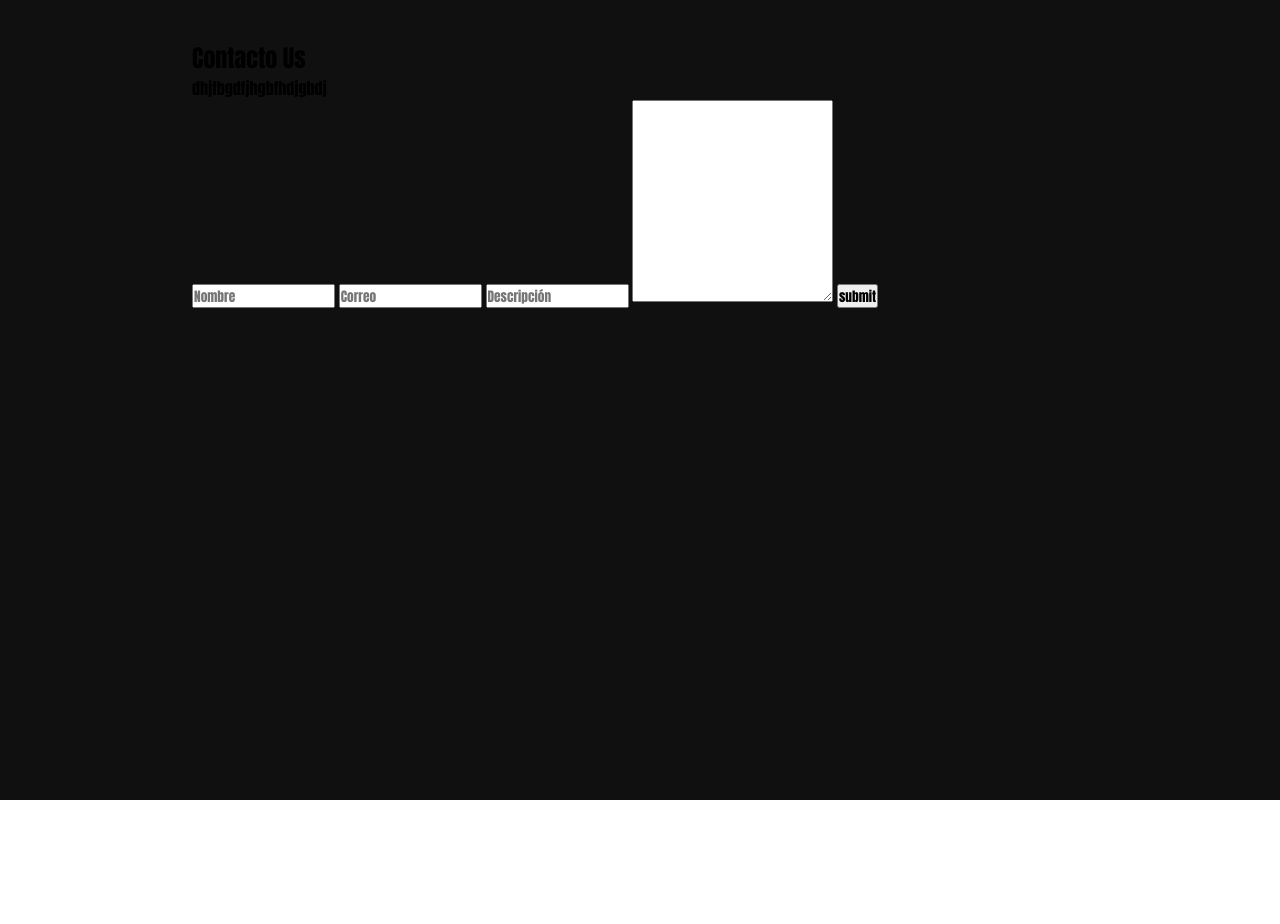
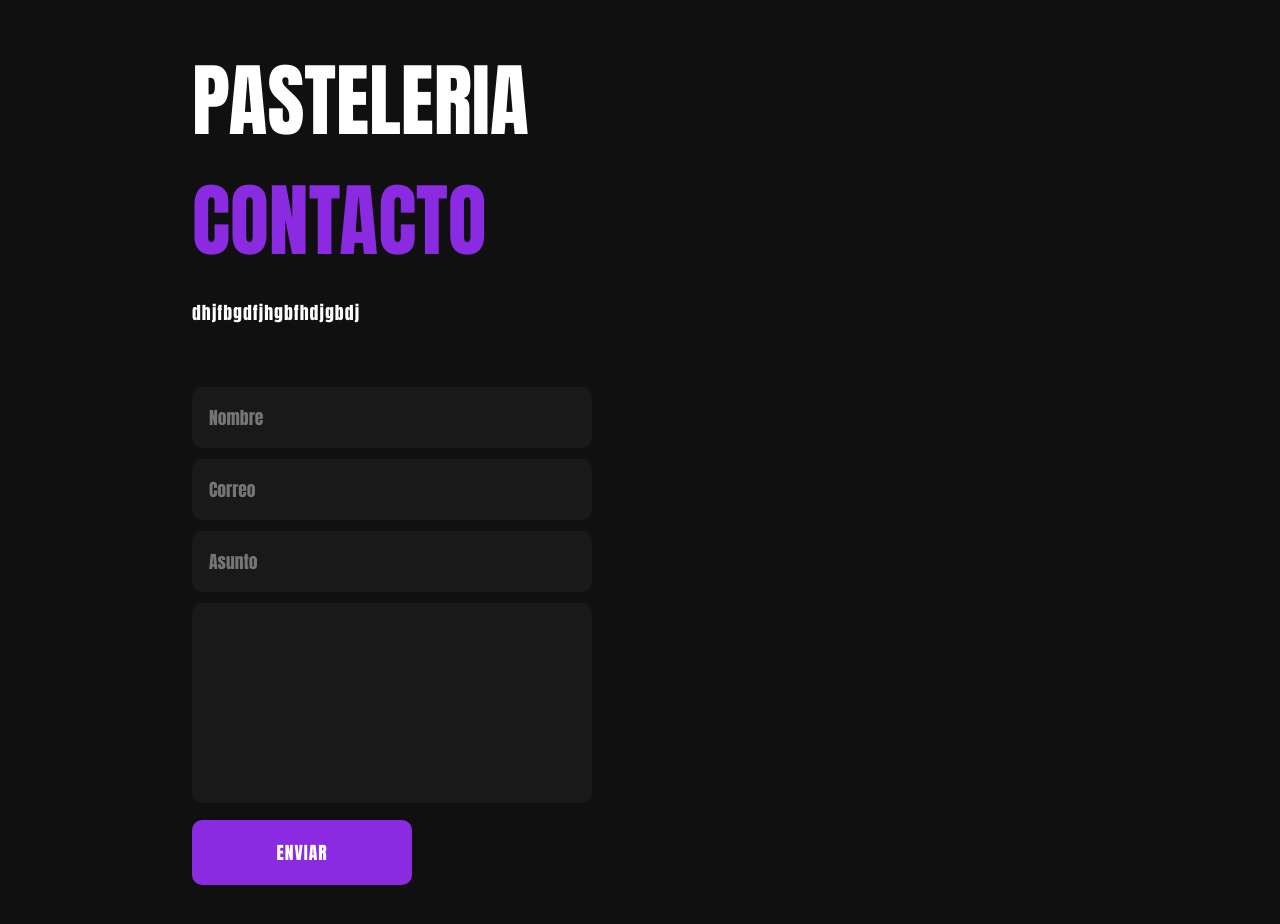
Before and after one commit to Karathril/Pasteleria, a plain HTML site: page Contacto.html in a window 1280 px wide. Before the commit the page ends 800 px from the top, so only its background shows below. Drawn offline with Linux system fonts and the light colour scheme.

Commit message:
segunda actualización 09-04-2023

```diff
--- a/Contacto.html
+++ b/Contacto.html
@@ -9,16 +9,16 @@
 <body>
     <section class="contacto">
         <div class="formulario-contacto">
-            <h1>Contacto <span>Us</span></h1>
+            <h1>PASTELERIA <span>CONTACTO</span></h1>
             <p>dhjfbgdfjhgbfhdjgbdj</p>
             <form action="">
                 <input type="" placeholder="Nombre" required>
                 <input type="email" name="email" id="" placeholder="Correo" required>
-                <input type="" placeholder="Descripción" required>
-                <textarea name="" id="" cols="30" rows="10" placeholder="Tú Mensaje" required>
+                <input type="" placeholder="Asunto" required>
+                <textarea name="" id="" cols="30" rows="10" placeholder="Mensaje" required>
 
                 </textarea>
-                <input type="submit" name="" value="submit" class="btn">
+                <input type="submit" name="" value="Enviar" class="btn">
             </form>
         </div>
     </section>
--- a/Estilo_Contacto.css
+++ b/Estilo_Contacto.css
@@ -13,5 +13,68 @@ section {
     background: #101010;
     height: 100%;
     width: 100%;
-    min-height: 100vh;
+    min-height: 100vh;display: grid;
+    grid-template-columns: repeat(2, 2fr);
+    align-items: center;
+    grid-gap: 6rem;
 }
+
+.formulario-contacto h1{
+    font-size: 80px;
+    color: #fff;
+    margin-bottom:  20px;
+}
+
+span{
+    color: blueviolet;
+}
+
+.formulario-contacto p{
+    color: white;
+    letter-spacing: 1px;
+    line-height: 26px;
+    font-size: 1.1rem;
+    margin-bottom: 3.8rem;
+}
+
+.formulario-contacto form{
+    position: relative;
+}
+
+.formulario-contacto form input,form textarea
+{
+    width: 100%;
+    padding: 17px;
+    border: none;
+    outline: none;
+    background: #191919;
+    color: white;
+    font-size: 1.1rem;
+    margin-bottom: 0.7rem;
+    border-radius: 10px;
+}
+
+.formulario-contacto textarea{
+    resize: none;
+    height:  200px;
+}
+
+.formulario-contacto form .btn{
+    display: inline-block;
+    background-color: blueviolet;
+    font-size: 1.1rem;
+    letter-spacing: 1px;
+    text-transform: uppercase;
+    font-weight: 600;
+    border: 2px solid transparent;
+    border-radius: 10px;
+    width: 220px;
+    transition: ease .20s;
+    cursor: pointer;
+}
+
+.formulario-contacto form .btn:hover{
+    border: 2px solid #191919;
+    background: transparent;
+    transform:  scale(1.1);
+}
```
Also changed, not shown: README.md (deleted).
